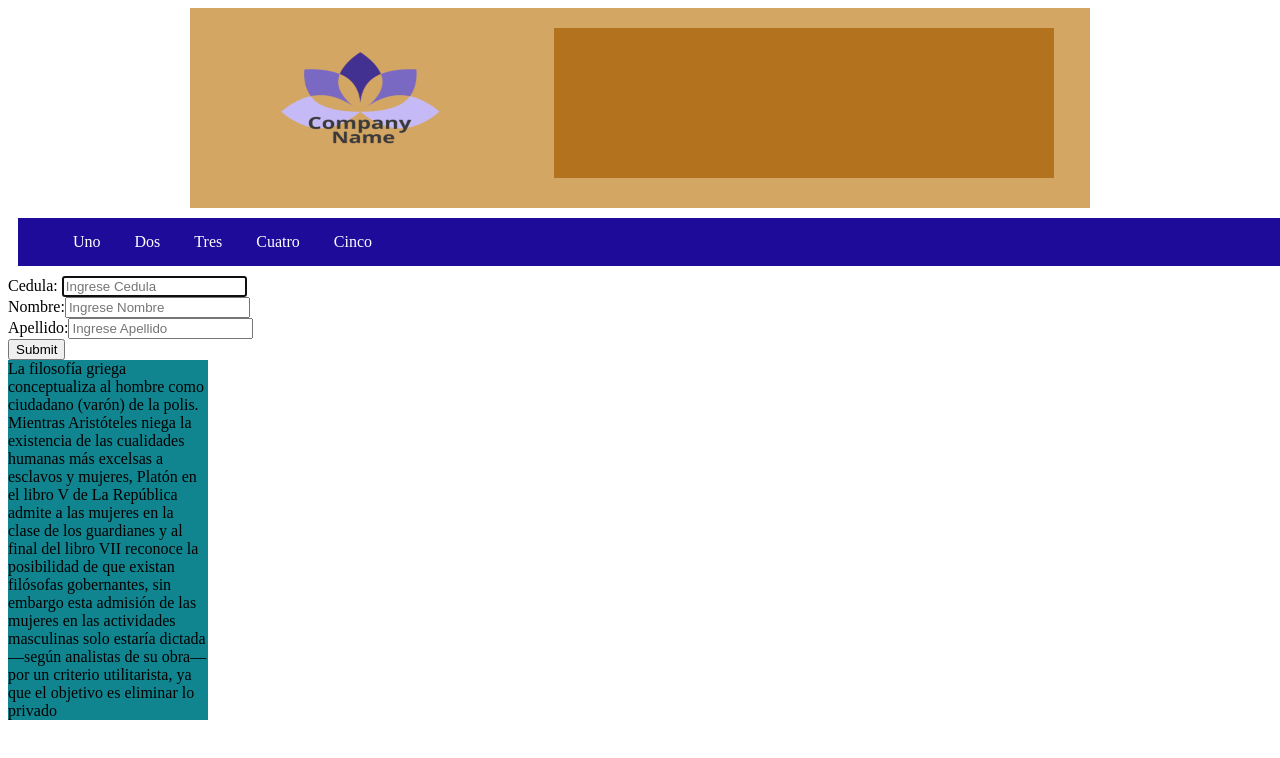
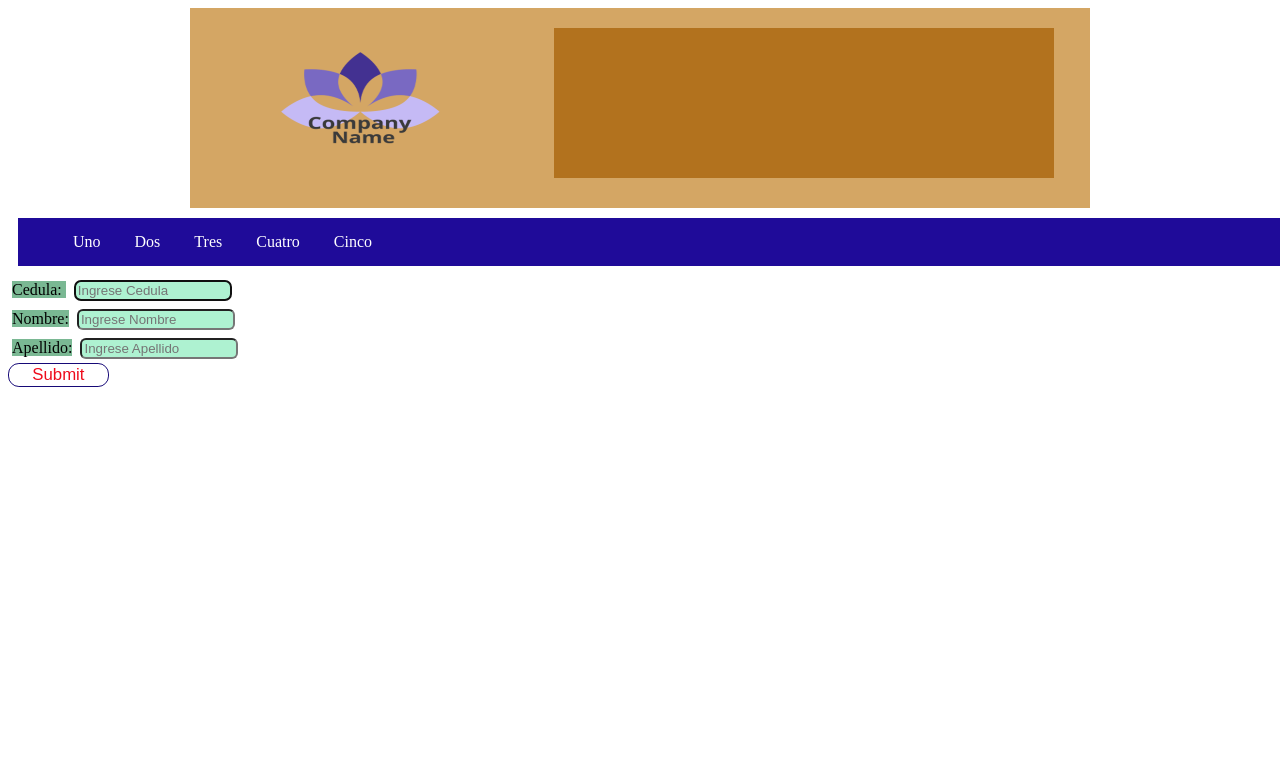
Before and after one commit to waltherpaza/Cooperativa, a plain HTML site: page Caja.html in a window 1280 px wide. Shown: the top 758 px of the page. Drawn offline with Linux system fonts and the light colour scheme.

Commit message:
Correcion

```diff
--- a/Caja.html
+++ b/Caja.html
@@ -20,17 +20,14 @@
 		<li><a href="mailto:joe@example.com?subject=feedback">Cinco</a></li>
 	</ul>
 	<form acion="Caja_submit" method="get" accept-charset="utf-8">
-		<label>Cedula:  </label><input type="text" name="cedula" value="" placeholder="Ingrese Cedula" autofocus>
+		<label>Cedula:  </label><input type="text" name="cedula" class="txt" value="" placeholder="Ingrese Cedula" autofocus>
 		<br />
-		<label>Nombre:</label><input type="text" name="nombre" value="" placeholder="Ingrese Nombre">
+		<label>Nombre:</label><input type="text" name="nombre" class="txt" value="" placeholder="Ingrese Nombre">
 		<br />
-		<label>Apellido:</label><input type="text" name="apellido" value="" placeholder="Ingrese Apellido">
+		<label>Apellido:</label><input type="text" class="txt" name="apellido" value="" placeholder="Ingrese Apellido">
 		<br />
-		<input type="submit" id="boton">
+		<input type="submit" class="login" name="boton">
 	</form>
-	<div class="texto">
-		La filosofía griega conceptualiza al hombre como ciudadano (varón) de la polis. Mientras Aristóteles niega la existencia de las cualidades humanas más excelsas a esclavos y mujeres, Platón en el libro V de La República admite a las mujeres en la clase de los guardianes y al final del libro VII reconoce la posibilidad de que existan filósofas gobernantes, sin embargo esta admisión de las mujeres en las actividades masculinas solo estaría dictada —según analistas de su obra— por un criterio utilitarista, ya que el objetivo es eliminar lo privado
-	</div>
 
 </body>
 </html>
--- a/css/estilo.css
+++ b/css/estilo.css
@@ -49,3 +49,39 @@
 		overflow: scroll;
 		width: 200px;
 		}
+
+.txt{background-color:#AEF2D1;
+	 margin:4px;
+	 border-radius: 6px;
+	 width: 150px;
+	 }
+
+label
+{
+ background: #7AB893;
+ text-align: right;
+ margin: 4px;
+ position: relative;
+ transition: width .35s ease-in-out;
+}
+
+
+.login
+{
+  color: #EE0C1C;
+  width: 6em;
+  font-family: arial;
+  font-weight: 100;
+  font-size: 1.05em;
+  border: 1px solid #160977;
+  background: transparent;
+  transition: all 200ms ease-in;
+  border-radius: .65em;
+ }
+
+ input[type=submit]:hover,focus
+ {
+    background: #fff;
+    color: #160977;
+    border: 2px solid #EE0C1C;
+  }
```
Also changed, not shown: img/naruto3.png (added).
